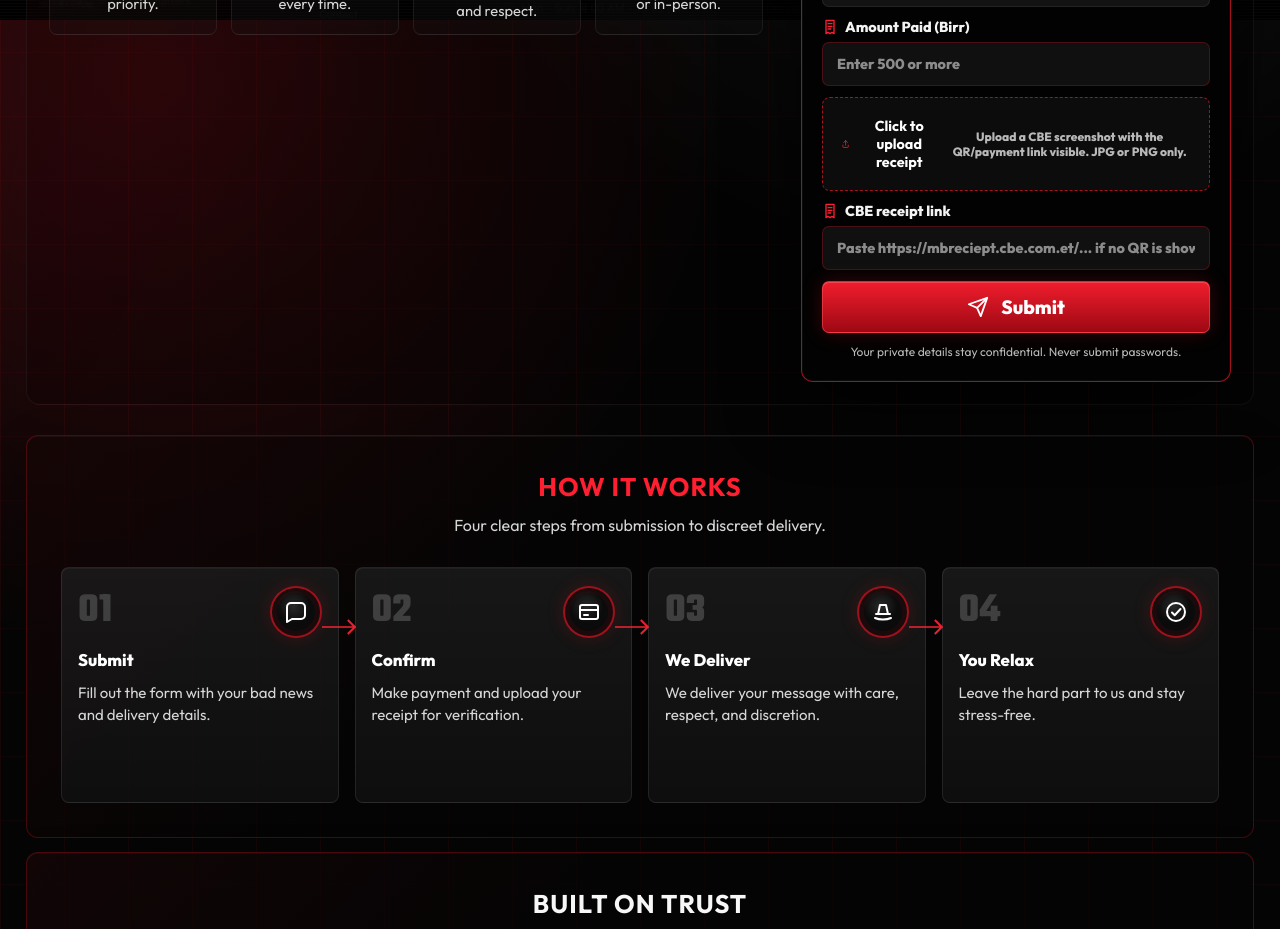
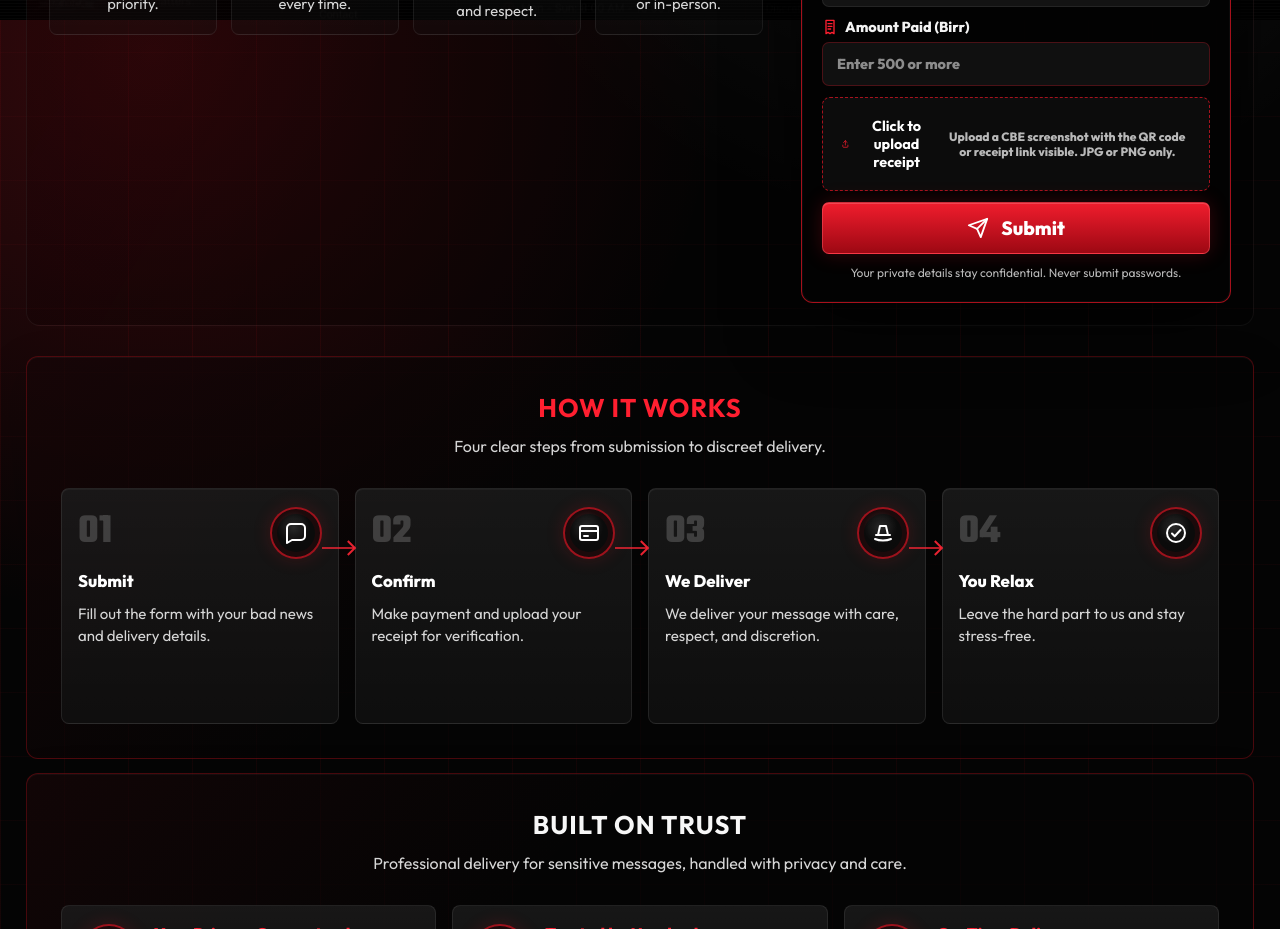
Before and after one commit to FRAOL812/john-bad-news-website, a React (Vite) app: page / in a window 1280 px wide. Shown: the part 780-1709 px from the top of the page. Built offline with nearby package versions, Linux system fonts and the light colour scheme.

Commit message:
Extract receipt links from screenshots with OCR

```diff
--- a/package.json
+++ b/package.json
@@ -11,7 +11,8 @@
   "dependencies": {
     "jsqr": "^1.4.0",
     "react": "^19.1.0",
-    "react-dom": "^19.1.0"
+    "react-dom": "^19.1.0",
+    "tesseract.js": "^7.0.0"
   },
   "devDependencies": {
     "@types/react": "^19.1.0",
--- a/src/App.tsx
+++ b/src/App.tsx
@@ -178,19 +178,42 @@ async function readReceiptUrlWithJsQr(file: File) {
   }
 }
 
+async function readReceiptUrlWithOcr(file: File) {
+  console.info("[receipt] Using OCR fallback scanner");
+  const { recognize } = await import("tesseract.js");
+  const result = await recognize(file, "eng");
+  const text = result.data.text;
+  const cbeReceiptUrl = getCbeReceiptUrl(text);
+
+  console.info("[receipt] OCR scan completed", {
+    cbeReceiptUrl,
+    textPreview: text.replace(/\s+/g, " ").slice(0, 240),
+  });
+
+  return cbeReceiptUrl;
+}
+
 async function readCbeReceiptUrlFromImage(file: File) {
   if (!canScanReceiptQr()) {
     console.warn("[receipt] QR scanning unavailable", getReceiptScanDiagnostics());
     throw new Error("Receipt QR scanning is not available in this browser/context.");
   }
 
+  let cbeReceiptUrl = "";
+
   if (window.BarcodeDetector && "createImageBitmap" in window) {
     console.info("[receipt] Using native BarcodeDetector scanner");
-    return readReceiptUrlWithBarcodeDetector(file);
+    cbeReceiptUrl = await readReceiptUrlWithBarcodeDetector(file);
+  } else {
+    console.info("[receipt] Using jsQR fallback scanner");
+    cbeReceiptUrl = await readReceiptUrlWithJsQr(file);
   }
 
-  console.info("[receipt] Using jsQR fallback scanner");
-  return readReceiptUrlWithJsQr(file);
+  if (cbeReceiptUrl) {
+    return cbeReceiptUrl;
+  }
+
+  return readReceiptUrlWithOcr(file);
 }
 
 async function postSubmissionToSpreadsheet(record: SubmissionRecord) {
@@ -340,18 +363,15 @@ const formTranslations = {
     paymentTooLow: "The base price is 500 Birr. Please enter at least 500 Birr.",
     paymentStatusPending: "Pending receipt confirmation",
     receiptUpload: "Click to upload receipt",
-    receiptHelp: "Upload a CBE screenshot with the QR/payment link visible. JPG or PNG only.",
-    receiptLink: "CBE receipt link",
-    receiptLinkPlaceholder: "Paste https://mbreciept.cbe.com.et/... if no QR is shown",
-    receiptLinkInvalid: "Paste a valid CBE receipt link from the screenshot.",
+    receiptHelp: "Upload a CBE screenshot with the QR code or receipt link visible. JPG or PNG only.",
     receiptReady: "CBE receipt link found",
-    receiptChecking: "Checking receipt screenshot...",
+    receiptChecking: "Checking screenshot for CBE receipt link...",
     receiptCheckingWait: "Please wait while we check your receipt screenshot.",
     receiptMissing: "Please upload your payment receipt before submitting.",
     receiptInvalidType: "Upload a JPG or PNG CBE receipt screenshot only.",
     receiptPdfUnsupported: "PDF receipts are not accepted for automatic verification. Upload a CBE screenshot with the QR/payment link visible.",
     receiptTooLarge: "Receipt must be 5MB or smaller.",
-    receiptQrMissing: "No QR code was found in this screenshot. Paste the CBE receipt link below.",
+    receiptQrMissing: "No CBE receipt link was found. Upload a clear screenshot that shows the QR code or receipt link.",
     receiptQrUnsupported: "Receipt scanning is not supported in this browser. Please use Chrome or Edge and upload the CBE screenshot again.",
     success: "Your receipt was sent for automatic CBE verification. Verified requests appear in the live sheet.",
     spreadsheetMissing: "Live spreadsheet is not connected yet. Add the webhook URL in runtime-config.js.",
@@ -378,18 +398,15 @@ const formTranslations = {
     paymentTooLow: "መነሻ ዋጋው 500 ብር ነው። እባክዎ ቢያንስ 500 ብር ያስገቡ።",
     paymentStatusPending: "ደረሰኝ ማረጋገጫ በመጠባበቅ ላይ",
     receiptUpload: "ደረሰኝ ለመስቀል ይጫኑ",
-    receiptHelp: "የQR/payment link የሚታይበት የCBE ስክሪንሾት ይስቀሉ። JPG ወይም PNG ብቻ።",
-    receiptLink: "የCBE ደረሰኝ ሊንክ",
-    receiptLinkPlaceholder: "QR ከሌለ https://mbreciept.cbe.com.et/... ሊንኩን ይለጥፉ",
-    receiptLinkInvalid: "ከስክሪንሾቱ ውስጥ ትክክለኛ የCBE ደረሰኝ ሊንክ ይለጥፉ።",
+    receiptHelp: "QR code ወይም receipt link የሚታይበት የCBE ስክሪንሾት ይስቀሉ። JPG ወይም PNG ብቻ።",
     receiptReady: "የCBE ደረሰኝ ሊንክ ተገኝቷል",
-    receiptChecking: "የደረሰኝ ስክሪንሾት እየተመረመረ ነው...",
+    receiptChecking: "የCBE ደረሰኝ ሊንክ በስክሪንሾቱ ውስጥ እየተፈለገ ነው...",
     receiptCheckingWait: "እባክዎ ደረሰኙን እስክንመረምር ይጠብቁ።",
     receiptMissing: "ከመላክዎ በፊት የክፍያ ደረሰኝዎን ይስቀሉ።",
     receiptInvalidType: "የCBE ደረሰኝ JPG ወይም PNG ስክሪንሾት ብቻ ይስቀሉ።",
     receiptPdfUnsupported: "PDF ደረሰኞች ለራስ-ሰር ማረጋገጫ አይቀበሉም። QR/payment link የሚታይበት የCBE ስክሪንሾት ይስቀሉ።",
     receiptTooLarge: "ደረሰኙ 5MB ወይም ከዚያ በታች መሆን አለበት።",
-    receiptQrMissing: "በዚህ ስክሪንሾት QR code አልተገኘም። የCBE ደረሰኝ ሊንኩን ከታች ይለጥፉ።",
+    receiptQrMissing: "የCBE ደረሰኝ ሊንክ አልተገኘም። QR code ወይም receipt link የሚታይበት ግልጽ ስክሪንሾት ይስቀሉ።",
     receiptQrUnsupported: "የደረሰኝ መቃኘት በዚህ browser አይደገፍም። እባክዎ Chrome ወይም Edge ይጠቀሙና የCBE ስክሪንሾቱን እንደገና ይስቀሉ።",
     success: "ደረሰኝዎ ለCBE ራስ-ሰር ማረጋገጫ ተልኳል። የተረጋገጡ ጥያቄዎች በቀጥታ ሰንጠረዡ ውስጥ ይታያሉ።",
     spreadsheetMissing: "የቀጥታ ሰንጠረዥ ገና አልተገናኘም። webhook URL በ runtime-config.js ውስጥ ያክሉ።",
@@ -634,7 +651,6 @@ export default function App() {
   const [receiptName, setReceiptName] = useState("");
   const [receiptError, setReceiptError] = useState("");
   const [cbeReceiptUrl, setCbeReceiptUrl] = useState("");
-  const [manualReceiptUrl, setManualReceiptUrl] = useState("");
   const [isReceiptChecking, setIsReceiptChecking] = useState(false);
   const [audioName, setAudioName] = useState("");
   const [submitted, setSubmitted] = useState(false);
@@ -661,16 +677,13 @@ export default function App() {
       return;
     }
 
-    const manualCbeReceiptUrl = getCbeReceiptUrl(String(form.get("cbeReceiptLink") ?? ""));
-    const finalCbeReceiptUrl = cbeReceiptUrl || manualCbeReceiptUrl;
-
     if (!receiptName) {
       setReceiptError(formText.receiptMissing);
       setSubmitted(false);
       return;
     }
 
-    if (!finalCbeReceiptUrl) {
+    if (!cbeReceiptUrl) {
       setReceiptError(formText.receiptQrMissing);
       setSubmitted(false);
       return;
@@ -704,7 +717,7 @@ export default function App() {
       receiver: String(form.get("receiver") ?? ""),
       paymentAmount: `${paymentAmount}`,
       paymentStatus: formText.paymentStatusPending,
-      cbeReceiptUrl: finalCbeReceiptUrl,
+      cbeReceiptUrl,
       audioFile: audioName || "-",
       receiptFile: receiptName,
       language,
@@ -718,7 +731,6 @@ export default function App() {
       event.currentTarget.reset();
       setReceiptName("");
       setCbeReceiptUrl("");
-      setManualReceiptUrl("");
       setAudioName("");
     } catch {
       setSubmitted(false);
@@ -807,15 +819,13 @@ export default function App() {
       const extractedUrl = await readCbeReceiptUrlFromImage(file);
 
       if (!extractedUrl.toLowerCase().startsWith(cbeReceiptBaseUrl)) {
-        const manualCbeReceiptUrl = getCbeReceiptUrl(manualReceiptUrl);
-        console.warn("[receipt] No CBE receipt URL found in QR scan", {
+        console.warn("[receipt] No CBE receipt URL found in screenshot scan", {
           name: file.name,
           extractedUrl,
           expectedBaseUrl: cbeReceiptBaseUrl,
-          hasManualReceiptUrl: Boolean(manualCbeReceiptUrl),
         });
-        setCbeReceiptUrl(manualCbeReceiptUrl);
-        setReceiptError(manualCbeReceiptUrl ? "" : formText.receiptQrMissing);
+        setCbeReceiptUrl("");
+        setReceiptError(formText.receiptQrMissing);
         return;
       }
 
@@ -832,36 +842,11 @@ export default function App() {
         error,
         diagnostics: getReceiptScanDiagnostics(),
       });
-      const manualCbeReceiptUrl = getCbeReceiptUrl(manualReceiptUrl);
-      setCbeReceiptUrl(manualCbeReceiptUrl);
-      setReceiptError(manualCbeReceiptUrl ? "" : formText.receiptQrMissing);
+      setCbeReceiptUrl("");
+      setReceiptError(formText.receiptQrMissing);
     } finally {
       setIsReceiptChecking(false);
     }
-  }
-
-  function handleManualReceiptUrlChange(value: string) {
-    setSubmitted(false);
-    setSubmissionError("");
-    setManualReceiptUrl(value);
-
-    const extractedUrl = getCbeReceiptUrl(value);
-    if (!value.trim()) {
-      setCbeReceiptUrl("");
-      setReceiptError(receiptName ? formText.receiptQrMissing : "");
-      return;
-    }
-
-    if (!extractedUrl.toLowerCase().startsWith(cbeReceiptBaseUrl)) {
-      console.warn("[receipt] Manual CBE receipt link is invalid", { value });
-      setCbeReceiptUrl("");
-      setReceiptError(formText.receiptLinkInvalid);
-      return;
-    }
-
-    console.info("[receipt] Manual CBE receipt URL accepted", { cbeReceiptUrl: extractedUrl });
-    setCbeReceiptUrl(extractedUrl);
-    setReceiptError("");
   }
 
   return (
@@ -1020,20 +1005,6 @@ export default function App() {
                 </span>
               </label>
 
-              <label>
-                <span>
-                  <Icon name="receipt" /> {formText.receiptLink}
-                </span>
-                <input
-                  name="cbeReceiptLink"
-                  type="url"
-                  inputMode="url"
-                  value={manualReceiptUrl}
-                  placeholder={formText.receiptLinkPlaceholder}
-                  onChange={(event) => handleManualReceiptUrlChange(event.currentTarget.value)}
-                />
-              </label>
-
               <button className="submit-button" type="submit" disabled={isReceiptChecking || Boolean(receiptError) || isRecording}>
                 <Icon name="send" /> {isRecording ? formText.recording : isReceiptChecking ? formText.receiptChecking : text.submit}
               </button>
```
Also changed, not shown: 1 other file (tests, documents, lock files or other folders).
